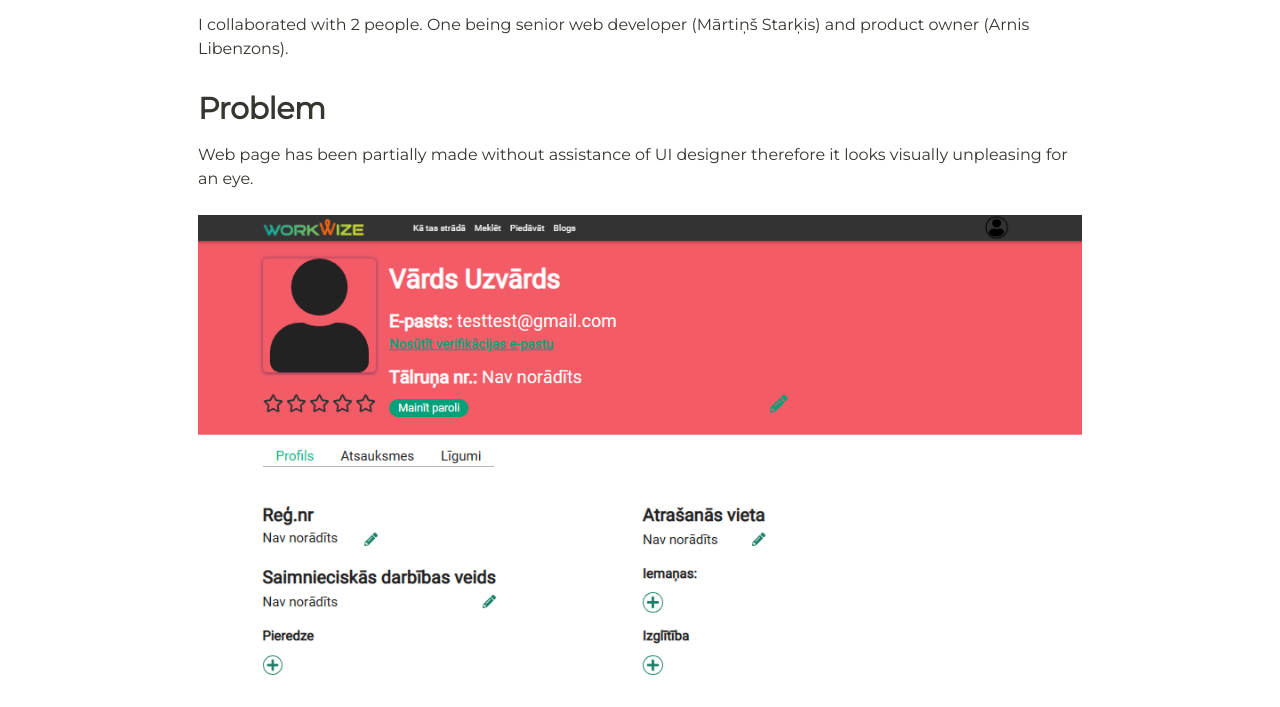
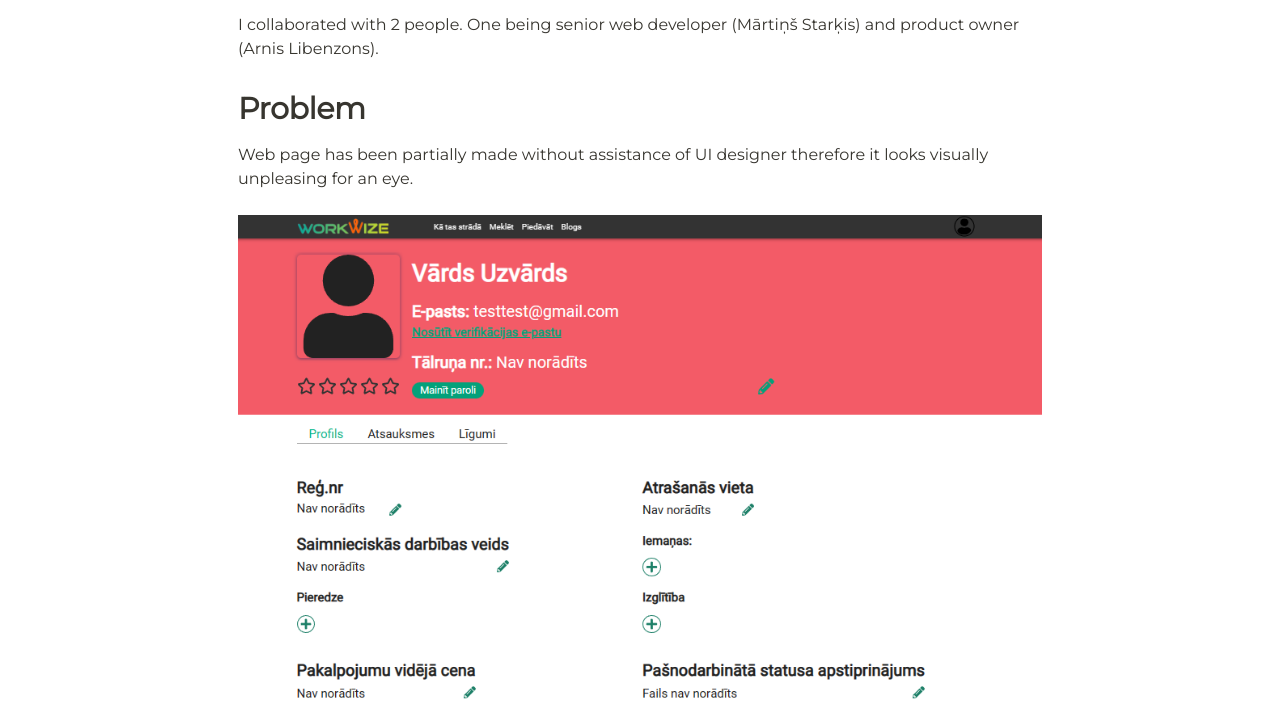
Before and after one commit to glitcheddottiehop/Portfolio, a plain HTML site: page pages/workwize.html in a window 1280 px wide. Shown: the part 680-1387 px from the top of the page. Drawn offline with nearby package versions, Linux system fonts and the light colour scheme.

Commit message:
Add padding

```diff
--- a/pages/workwize.html
+++ b/pages/workwize.html
@@ -158,7 +158,7 @@
         </div>
     </div>
 
-    <article id="7aa472d8-6306-4277-9cf1-d07d2eb86646" class="page heading-spacer-top content-limiter px-2">
+    <article id="7aa472d8-6306-4277-9cf1-d07d2eb86646" class="page heading-spacer-top content-limiter px-5">
         <header>
             <h1 class="page-title text-center">WorkWize</h1>
             <table class="properties">
```
